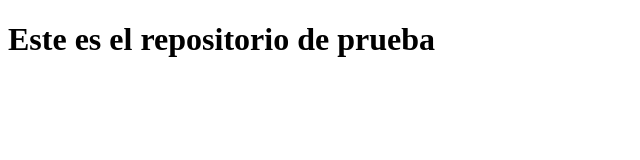
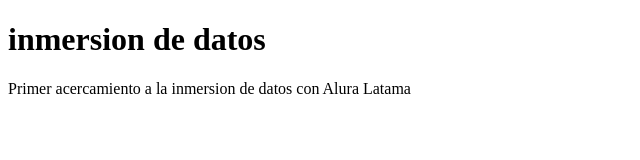
Before and after one commit to Fsalasgit/proyectoAlura_inmersionDeDatos, a plain HTML site: page index.html in a window 1280 px wide. Shown: the whole page, without its empty margins (0-640 px from the left). Drawn offline with Linux system fonts and the light colour scheme.

Commit message:
Update_index.html

```diff
--- a/index.html
+++ b/index.html
@@ -7,6 +7,8 @@
     <title>hello git</title>
 </head>
 <body>
-    <h1>Este es el repositorio de prueba</h1>
+    <h1>inmersion de datos</h1>
+
+    <p>Primer acercamiento a la inmersion de datos con <a>Alura Latama</a></p>
 </body>
 </html>
```
